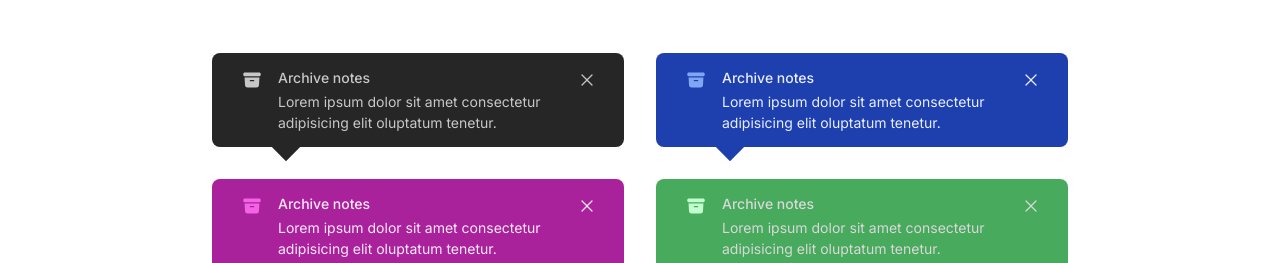
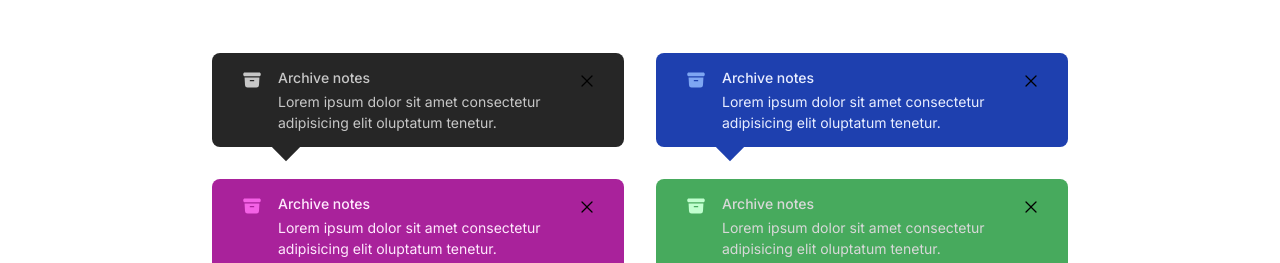
Before and after one commit to nils-n/react-components, a React (Vite) app: page / in a window 1280 px wide. Shown: the part 1545-1808 px from the top of the page. Built offline with nearby package versions, Linux system fonts and the light colour scheme.

Commit message:
enable function to dismiss tooltips

```diff
--- a/src/App.css
+++ b/src/App.css
@@ -351,6 +351,8 @@
 .tooltip--cross {
   grid-area: cross;
   margin-top: 0.2em;
+  padding: 0;
+  background: rgba(0, 0, 0, 0);
 }
 
 .tooltip--cross svg {
@@ -428,3 +430,7 @@
     margin-bottom: 4rem;
   }
 }
+
+.hidden {
+  display: none;
+}
--- a/src/components/Tooltip/Tooltip.jsx
+++ b/src/components/Tooltip/Tooltip.jsx
@@ -1,6 +1,7 @@
 import classNames from "classnames";
 import { HiXMark } from "react-icons/hi2";
 import { HiArchiveBox } from "react-icons/hi2";
+import { useState } from "react";
 
 export default function Tooltip({
   title,
@@ -8,6 +9,12 @@ export default function Tooltip({
   color = "green",
   darkmode = "light",
 }) {
+  const [visible, setVisible] = useState(true);
+
+  function dismissTooltip() {
+    setVisible((prev) => !prev);
+  }
+
   const tooltipClasses = classNames({
     tooltip: true,
     black: color === "black",
@@ -15,6 +22,7 @@ export default function Tooltip({
     purple: color === "purple",
     darkgreen: color === "darkgreen",
     dark: darkmode === "dark",
+    hidden: !visible,
   });
 
   const iconClasses = classNames({
@@ -33,9 +41,9 @@ export default function Tooltip({
       </div>
       <div className="tooltip--title">{title}</div>
       <div className="tooltip--text">{text}</div>
-      <div className="tooltip--cross">
+      <button className="tooltip--cross" onClick={dismissTooltip}>
         <HiXMark />
-      </div>
+      </button>
     </div>
   );
 }
```
